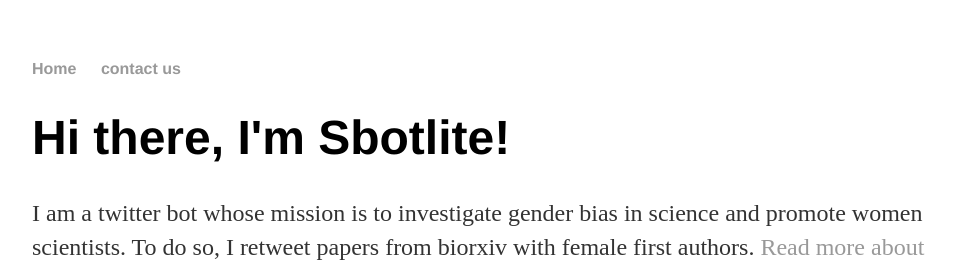
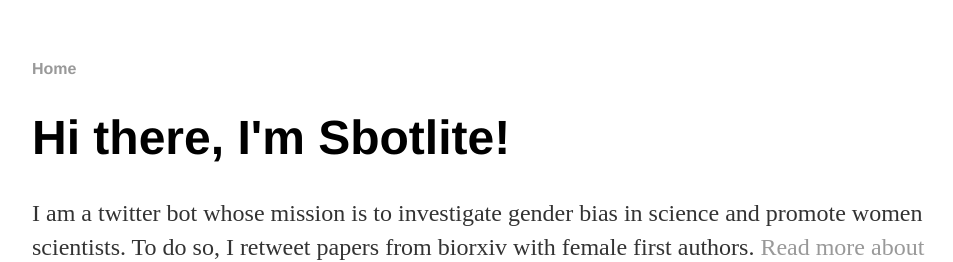
Before and after one commit to sbotlite/sbotlite.github.io, a Jekyll site: the page built from index.html, in a window 1280 px wide. Shown: the top 262 px of the page, without its empty margins (160-1113 px from the left). Built offline with Jekyll 4.4.1, drawn with Linux system fonts in a browser that asks for light colours.

Commit message:
Update default.html

```diff
--- a/_layouts/default.html
+++ b/_layouts/default.html
@@ -9,7 +9,6 @@
 			<nav>
 	    		<ul>
 	        		<li><a href="/">Home</a></li>
-              <li><a href="/contact us">contact us</a></li>
 	    		</ul>
 			</nav>
 			<div class="container">
```
